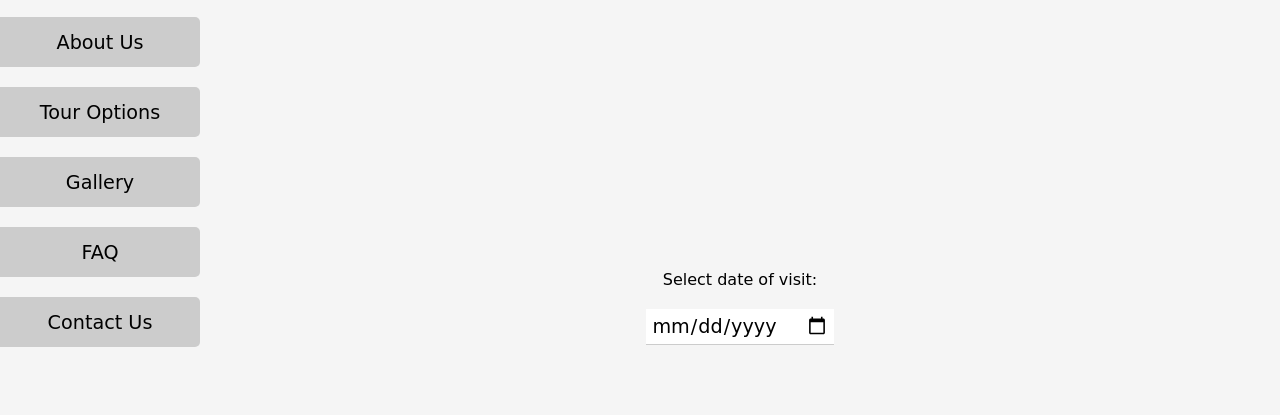
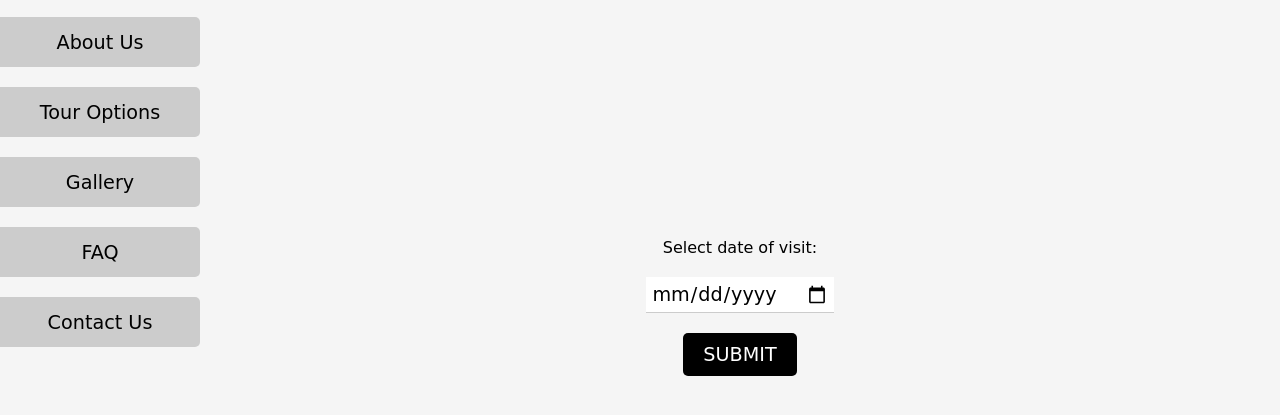
Before and after one commit to benhexie/itgy401-disney, a plain HTML site: page index.html in a window 1280 px wide. Shown: the part 133-548 px from the top of the page. Drawn offline with Linux system fonts and the light colour scheme.

Commit message:
Minor changes

```diff
--- a/index.html
+++ b/index.html
@@ -38,6 +38,7 @@
                 Select date of visit:
                 <input type="date" name="" id="">
             </label>
+            <button onclick="alert('Your tour has been booked!')">SUBMIT</button>
         </div>
     </div>
 </body>
--- a/style.css
+++ b/style.css
@@ -81,6 +81,24 @@ body {
     justify-content: center;
     align-items: center;
     flex: 1;
+    flex-flow: column;
+    gap: 20px;
+}
+
+.content button {
+    padding: 10px 20px;
+    border: none;
+    border-radius: 5px;
+    background-color: black;
+    cursor: pointer;
+    transition: all 0.3s ease-in-out;
+    font-size: 1.2rem;
+    font-weight: 500;
+    color: white;
+}
+
+.content button:hover {
+    background-color: #333;
 }
 
 .date_of_visit {
@@ -88,7 +106,6 @@ body {
     flex-flow: column;
     justify-content: center;
     align-items: center;
-    flex: 1;
     gap: 20px;
 }
 
```
